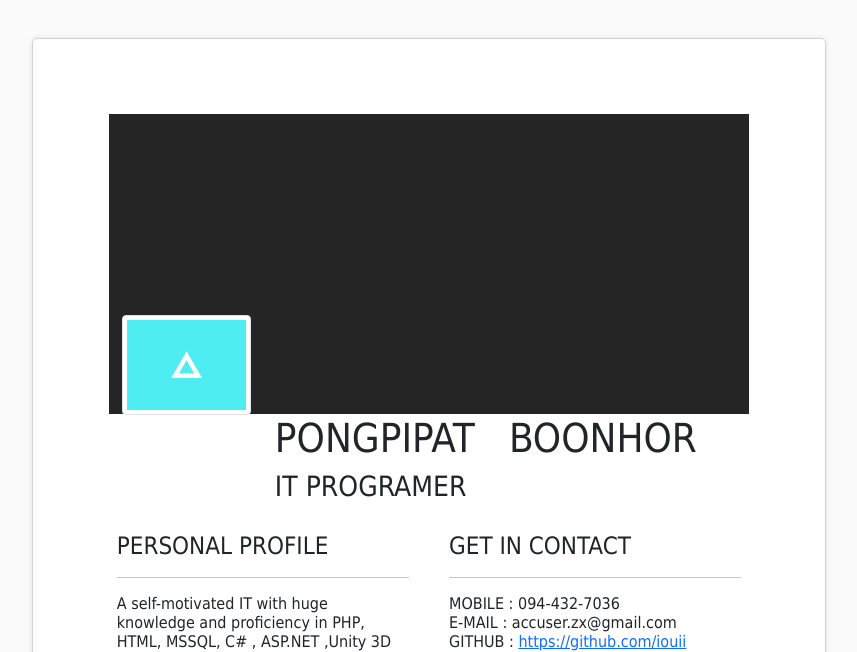
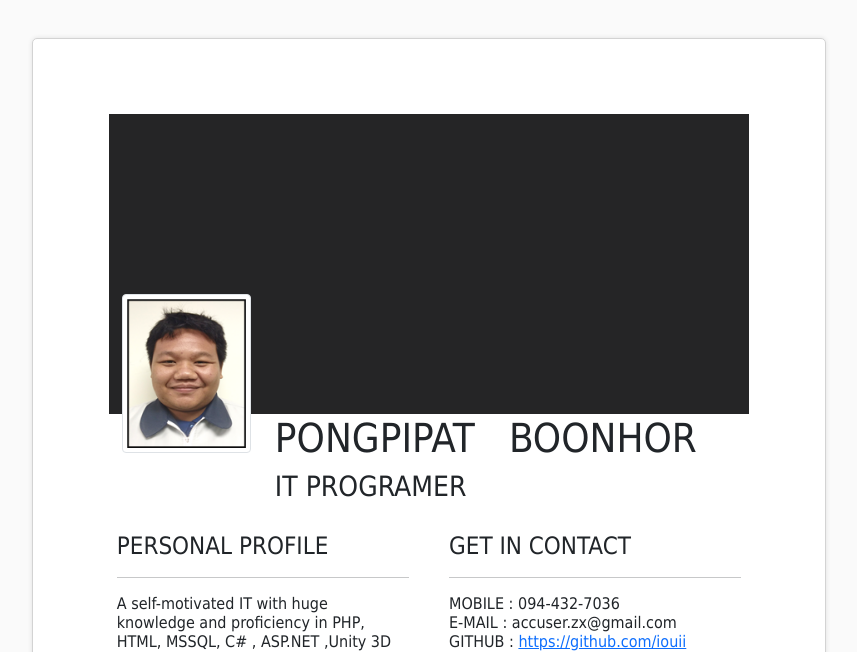
Before and after one commit to iouii/index-23-12-20, a PHP site: page /welcome.php in a window 1280 px wide. Shown: the top 652 px of the page, without its empty margins (211-1068 px from the left). Run offline with PHP 8.4, Linux system fonts and the light colour scheme; some libraries are stand-ins or nearby versions.

Commit message:
Update welcome.php

```diff
--- a/welcome.php
+++ b/welcome.php
@@ -93,7 +93,7 @@ background-color:#fff;
 <div class="col-lg-12 col-md-12 col-12 body">
 <div class="row">
 <div class="col-lg-3 col-md-3 col-12" style="padding-bottom:10px; padding-left:25px;">
-<img src="com.gif" class="img-thumbnail img-head"  width="300" height="300" >
+<img src="image001.PNG" class="img-thumbnail img-head"  width="300" height="300" >
 </div>
 <div class="col-lg-9 col-md-9 col-0" >
 <h1>PONGPIPAT &nbsp; BOONHOR</h1>
@@ -118,7 +118,7 @@ the position of Software Developer .
 <span><p> MOBILE : 094-432-7036 <br>
 E-MAIL : accuser.zx@gmail.com <br>
 GITHUB : <a href="https://github.com/iouii" target="_blank" >https://github.com/iouii</a> <br>
-/*Personal Website : <a href="http://nodleduck.tech/"target="_blank">http://nodleduck.tech/</a> */
+<!-- Personal Website : <a href="http://nodleduck.tech/"target="_blank">http://nodleduck.tech/</a> -->
 <br>
 349/55 Themix, Pluakdaeng  Mapyangphon , Rayong 21140, Thailand
 </p>
```
